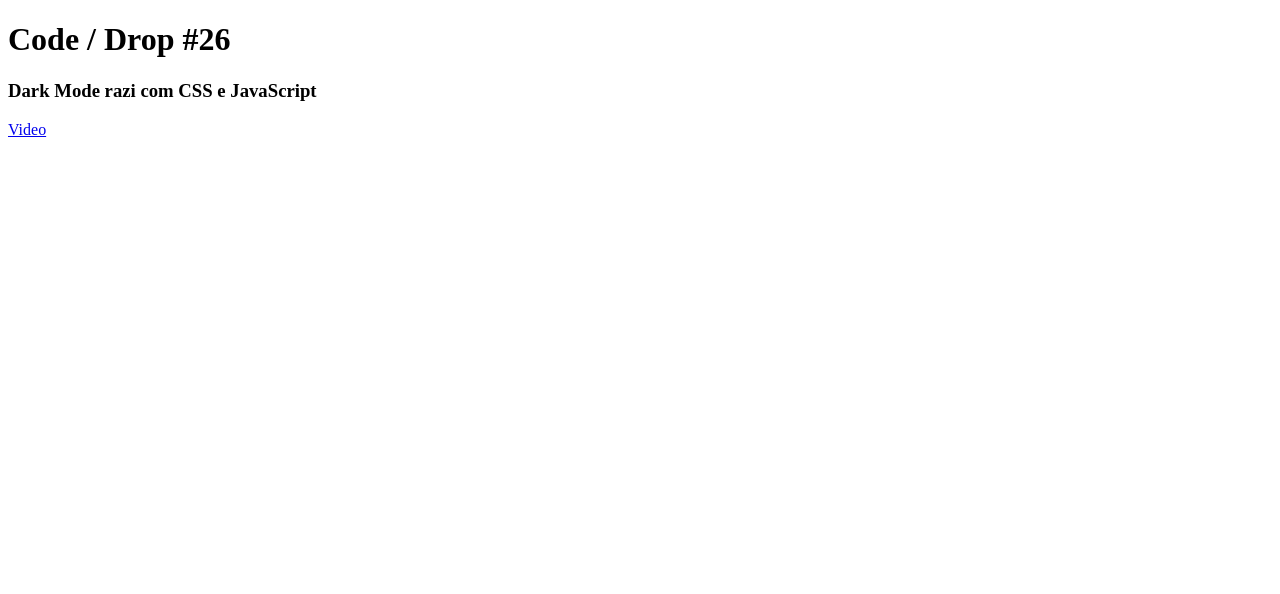
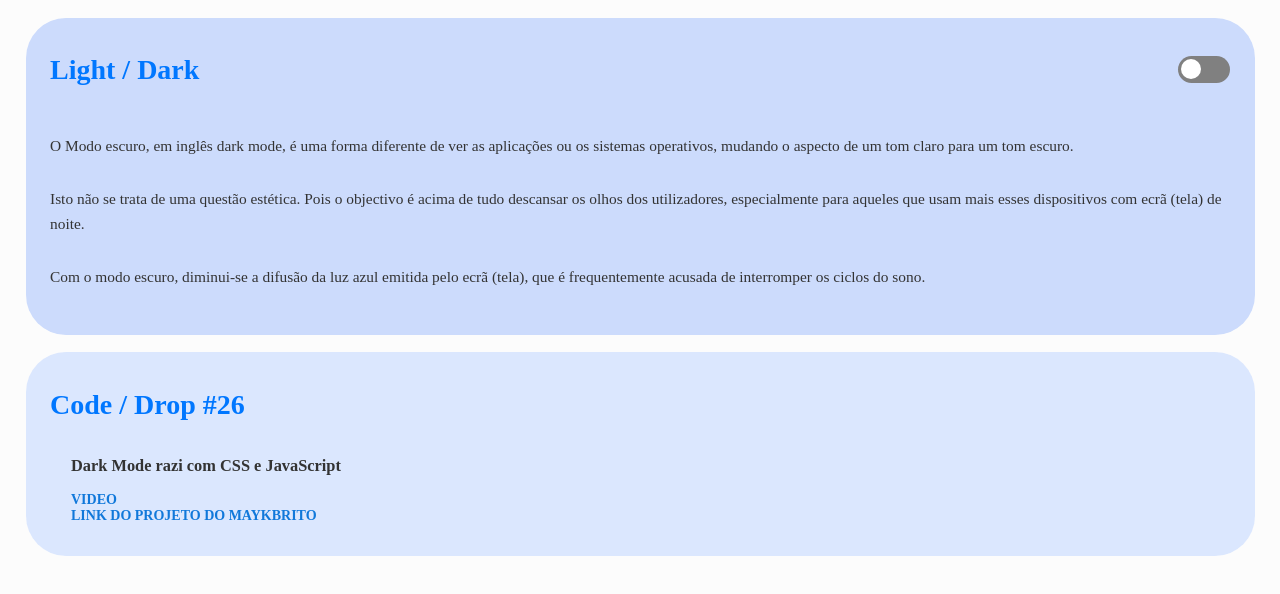
Before and after one commit to brennoclins/darkmode-html-css-js, a plain HTML site: page index.html in a window 1280 px wide. Drawn offline with Linux system fonts and the light colour scheme.

Commit message:
Dark Mode - HTML, CSS, JS

```diff
--- a/index.html
+++ b/index.html
@@ -7,10 +7,34 @@
     <link rel="stylesheet" href="style.css">
 </head>
 <body>
-    <footer>
+    <div class="container">
+        <div class="title">
+            <h1>Light / Dark</h1>
+            <div class="toggle">
+                <input id="switch" type="checkbox" name="theme">
+                <label for="switch">Toggle</label>
+            </div>
+        </div>
+
+        <p>O Modo escuro, em inglês dark mode, é uma forma diferente de ver as aplicações ou os sistemas operativos,
+            mudando o aspecto de um tom claro para um tom escuro.</p>
+
+        <p>Isto não se trata de uma questão estética. Pois o objectivo é acima de tudo descansar os olhos dos utilizadores,
+            especialmente para aqueles que usam mais esses dispositivos com ecrã (tela) de noite.</p>
+
+        <p>Com o modo escuro, diminui-se a difusão da luz azul emitida pelo ecrã (tela), que é frequentemente acusada de
+            interromper os ciclos do sono.</p>
+    </div>
+
+    <footer class="footer">
         <h1>Code / Drop #26</h1>
+
         <h3>Dark Mode razi com CSS e JavaScript</h3>
+
         <a href="https://www.youtube.com/watch?v=BvhYm0BOLvA" target="_blank" rel="noopener noreferrer">Video</a>
+
+        <a href="https://gist.github.com/maykbrito/f3744039fcc20db62d6cfd502aa2bc86" target="_blank" rel="noopener noreferrer">Link do projeto do MaykBrito</a>
     </footer>
+    <script src="scripts.js"></script>
 </body>
 </html>
--- /dev/null
+++ b/scripts.js
@@ -0,0 +1,41 @@
+const html = document.querySelector("html")
+const checkbox = document.querySelector("input[name=theme]")
+
+const getStyle = (element, style) =>
+    window
+        .getComputedStyle(element)
+        .getPropertyValue(style)
+
+
+const initialColors = {
+    bg: getStyle(html, "--bg"),
+    bgFooter: getStyle(html, "--bg-footer"),
+    bgPanel: getStyle(html, "--bg-panel"),
+    colorHeadings: getStyle(html, "--color-headings"),
+    colorText: getStyle(html, "--color-text"),
+    colorLink: getStyle(html, "--color-link"),
+}
+
+const darkMode = {
+    bg: "#333333",
+    bgFooter: "#434343",
+    bgPanel: "#434343",
+    colorHeadings: "#3664FF",
+    colorText: "#B5B5B5",
+    colorLink: "rgb(233, 216, 67, 0.8)",
+}
+
+const transformKey = key =>
+    "--" + key.replace(/([A-Z])/, "-$1").toLowerCase()
+
+
+const changeColors = (colors) => {
+    Object.keys(colors).map(key =>
+        html.style.setProperty(transformKey(key), colors[key])
+    )
+}
+
+
+checkbox.addEventListener("change", ({target}) => {
+    target.checked ? changeColors(darkMode) : changeColors(initialColors)
+})
--- a/style.css
+++ b/style.css
@@ -0,0 +1,144 @@
+html {
+    height: 100%;
+    font-family: 'Montserrat';
+    /* 12 * 100 / 16 */
+    /* 75% = 12px */
+    font-size: 75%;
+
+    --bg: #FCFCFC;
+    --bg-footer: rgba(206, 222, 255, 0.7);
+    --bg-panel: rgb(204, 219, 252);
+    --color-headings: #0077FF;
+    --color-text: #333333;
+    --color-link: rgb(16, 120, 218);
+}
+
+body {
+    background-color: var(--bg);
+}
+
+.container {
+    background-color: var(--bg-panel);
+
+    margin: 0.25rem;
+    padding: 0.25rem;
+
+    border-radius: 5vmin;
+}
+
+.title {
+    display: flex;
+    align-items: center;
+    justify-content: space-between;
+}
+
+h1 {
+    margin-left: 0.5rem;
+    color: var(--color-headings);
+}
+
+p {
+    color: var(--color-text);
+    font-size: 1.1rem;
+    line-height: 1.8rem;
+    margin: 2rem 0.5rem;
+}
+
+/* ocultando o quadradinho padrão do checkbox */
+input[type=checkbox]{
+    height: 0;
+    width: 0;
+    visibility: hidden;
+}
+
+/* usando a label para ser o botão liga desliga o Dark Mode */
+label {
+    margin-right: 0.5rem;
+    cursor: pointer;
+    text-indent: -9999px;
+    width: 52px;
+    height: 27px;
+    background: grey;
+    float: right;
+    border-radius: 100px;
+    position: relative;
+}
+
+/* criando a bolinha branca que fica dentro do botão liga desliga */
+label::after{
+    content: '';
+    position: absolute;
+    top: 3px;
+    left: 3px;
+    width: 20px;
+    height: 20px;
+    background-color: white;
+    border-radius: 90px;
+    transition: 0.3s;
+}
+
+/* quando o input estiver no modo checked mudamos a cor de fundo da labal */
+input:checked + label {
+    background-color: var(--color-headings);
+}
+
+/* quando o Dark Mode esta  ligado a bolinha deve esta  no lado direito */
+input:checked + label::after {
+    left: 50%;
+}
+
+/* altera o tamanho da label logo apos ela ser ativada, isso cria um efeito
+bem bacana de transição da bolinha branca de um lado para o outro */
+label:active:after {
+    width: 45px;
+}
+
+.footer {
+    display: flex;
+    flex-direction: column;
+
+    background-color: var(--bg-footer);
+    margin: 0.25rem;
+    padding: 0.25rem;
+
+    border-radius: 5vmin;
+}
+
+.footer h3 {
+    color: var(--color-text);
+    margin-left: 2rem;
+}
+
+.footer a {
+    text-transform: uppercase;
+    font-weight: bold;
+    /* letter-spacing: 0.05rem; */
+    color: var(--color-link);
+    text-decoration: none;
+
+    margin-left: 2rem;
+}
+
+.footer a:nth-last-child(1) {
+    margin-bottom: 1rem;
+}
+
+
+@media (min-width: 900px) {
+    html {
+        font-size: 100%;
+    }
+}
+
+@media (min-width: 600px) {
+    html {
+        /* 14 * 100 / 16 */
+        /* 87.5% = 14px */
+        font-size: 87.5%;
+    }
+
+    .container, .footer {
+        margin: 1.25rem;
+        padding: 1.25rem;
+    }
+}
```
Also changed, not shown: dark.png (added), light.png (added), 1 other file.
